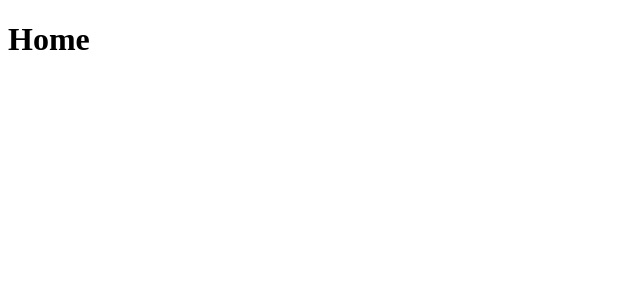
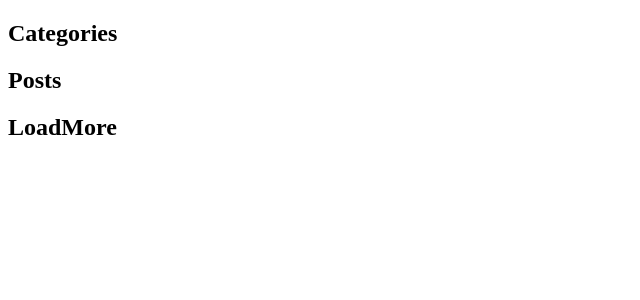
Before and after one commit to Awadesh365/ArtSphere, a Next.js app: page / in a window 1280 px wide. Shown: the top 300 px of the page, without its empty margins (0-640 px from the left). Built offline with nearby package versions, Linux system fonts and the light colour scheme.

Commit message:
Home Components skeleton

```diff
--- a/app/page.tsx
+++ b/app/page.tsx
@@ -1,8 +1,10 @@
 const Home = () => {
     return (
-        <div>
-            <h1>Home</h1>
-        </div>
+        <section className="flex-start flex-col padding mb-16">
+            <h1>Categories</h1>
+            <h1>Posts</h1>
+            <h1>LoadMore</h1>
+        </section>
     )
 }
 
```
